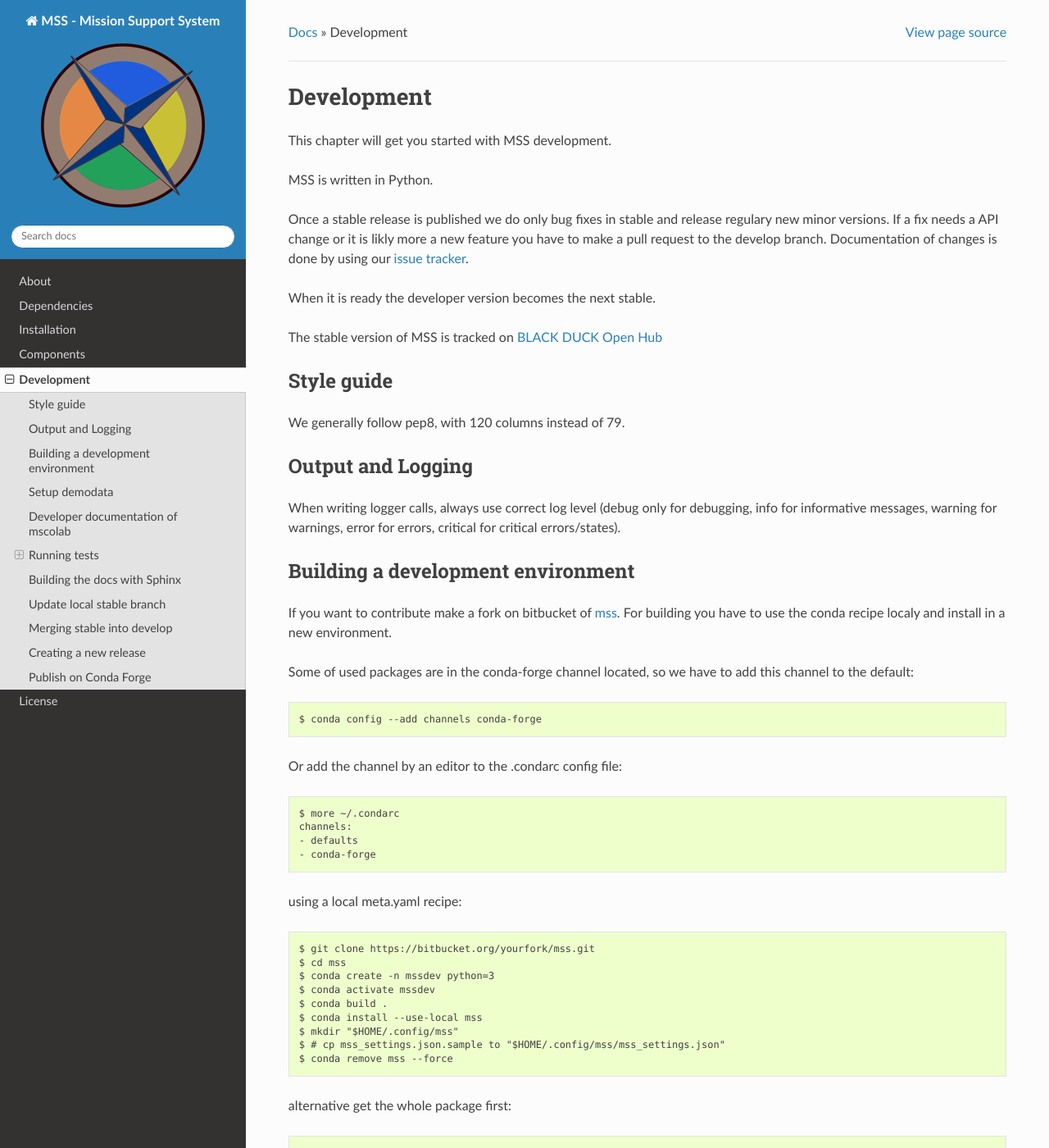
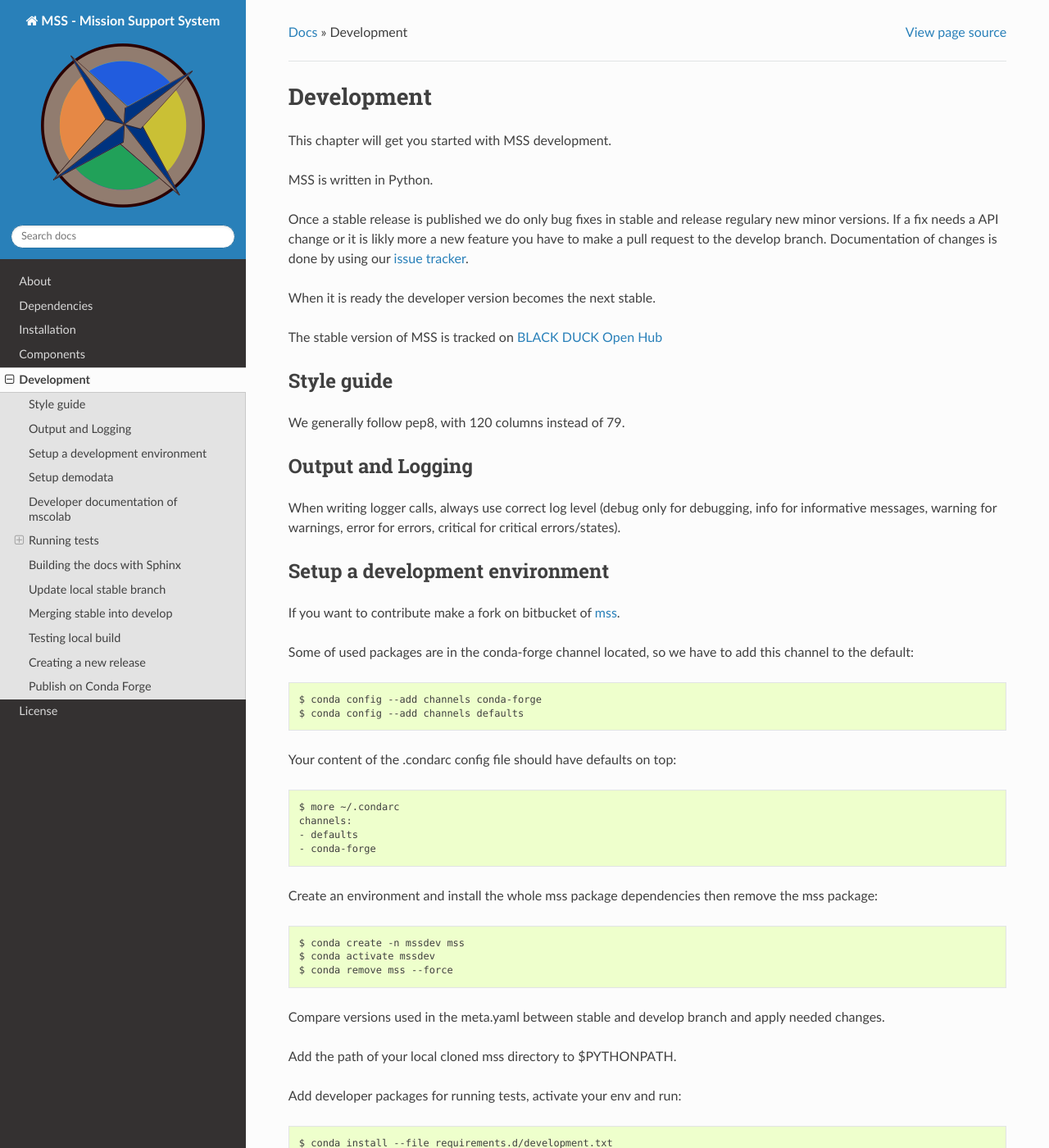
Before and after one commit to Open-MSS/MSS, a Sphinx documentation site: the page built from docs/development.rst, in a window 1280 px wide and 1400 px high. Shown: the whole window at 82% size. Built offline with Sphinx 7.4.7 and the Read the Docs theme 2.0.0, drawn with Linux system fonts in a browser that asks for light colours; the version number could not be read and is left out; some of the changed text lies outside the part shown.

Commit message:
improved documentation for developers about a local build

```diff
--- a/docs/development.rst
+++ b/docs/development.rst
@@ -30,42 +30,28 @@
 When writing logger calls, always use correct log level (debug only for debugging, info for informative messages,
 warning for warnings, error for errors, critical for critical errors/states).
 
-Building a development environment
+Setup a development environment
 ~~~~~~~~~~~~~~~~~~~~~~~~~~~~~~~~~~~
 
 If you want to contribute make a fork on bitbucket of `mss <https://bitbucket.org/wxmetvis/mss>`_.
-For building you have to use the conda recipe localy and install in a new environment.
 
 Some of used packages are in the conda-forge channel located, so we have to add this channel to the default::
 
   $ conda config --add channels conda-forge
+  $ conda config --add channels defaults
 
-Or add the channel by an editor to the .condarc config file::
+Your content of the .condarc config file should have defaults on top::
 
   $ more ~/.condarc
   channels:
   - defaults
   - conda-forge
 
+Create an environment and install the whole mss package dependencies then remove the mss package::
 
-using a local meta.yaml recipe::
-
-  $ git clone https://bitbucket.org/yourfork/mss.git
-  $ cd mss
-  $ conda create -n mssdev python=3
+  $ conda create -n mssdev mss
   $ conda activate mssdev
-  $ conda build .
-  $ conda install --use-local mss
-  $ mkdir "$HOME/.config/mss"
-  $ # cp mss_settings.json.sample to "$HOME/.config/mss/mss_settings.json"
   $ conda remove mss --force
-
-
-alternative get the whole package first::
-
- $ conda create -n mssdev mss
- $ conda activate mssdev
- $ conda remove mss --force
 
 Compare versions used in the meta.yaml between stable and develop branch and apply needed changes.
 
@@ -196,6 +182,24 @@
     git merge stable
 
 
+Testing local build
+~~~~~~~~~~~~~~~~~~~
+
+We provide in the dir localbuild the setup which will be used as a base on conda-forge to build mss.
+As developer you should copy this directory and adjust the source path, build number.
+
+using a local meta.yaml recipe::
+
+  $ cd yourlocalbuild
+  $ conda build .
+  $ conda create -n mssbuildtest
+  $ conda activate mssbuildtest
+  $ conda install --use-local mss
+
+
+Take care on removing alpha builds, or increase the build number for a new version.
+
+
 Creating a new release
 ~~~~~~~~~~~~~~~~~~~~~~
 
```
Also changed, not shown: localbuild/README.rst (added), 7 other files.
